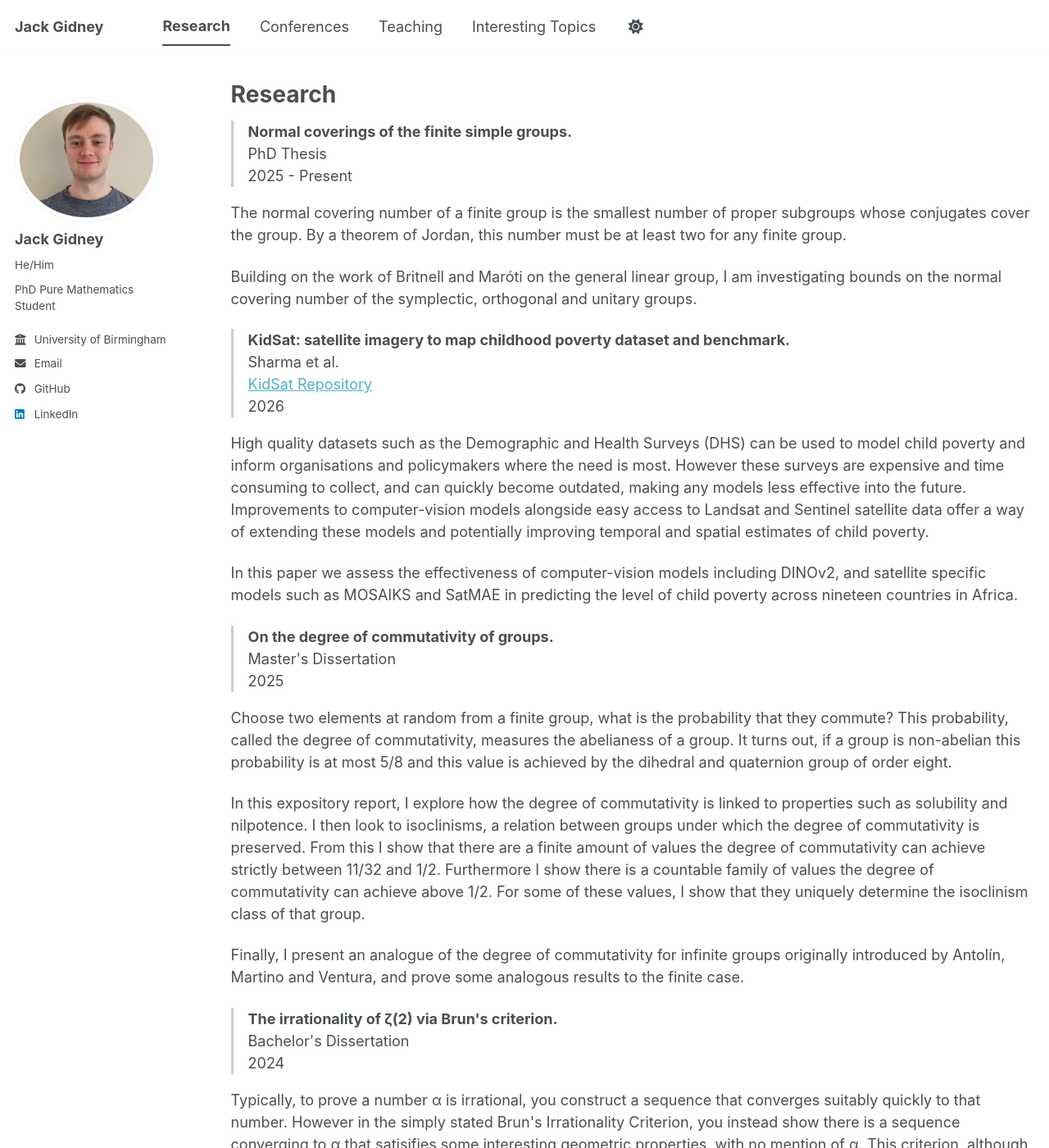
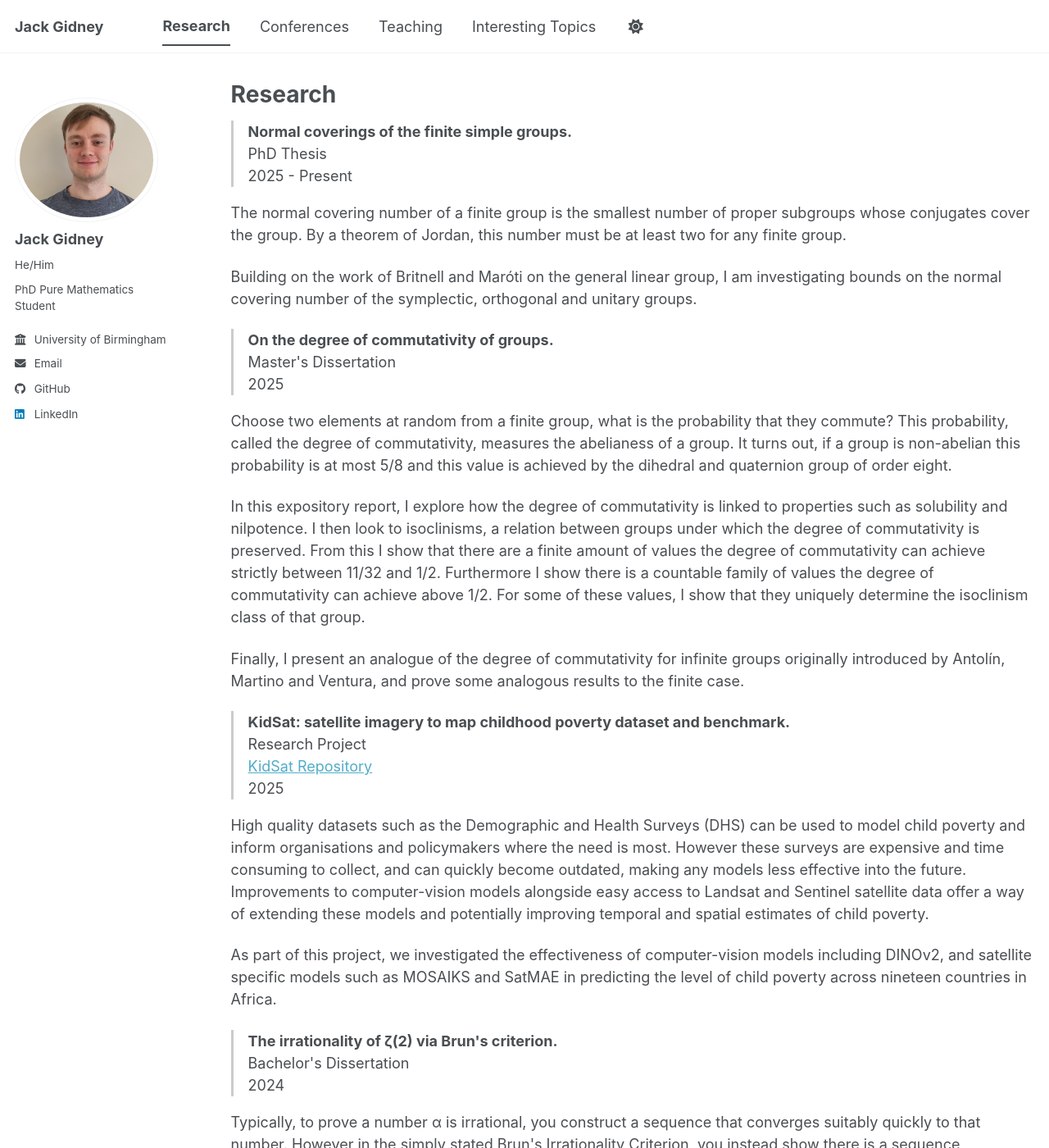
Before and after one commit to jgidney44/jgidney44.github.io, a Jekyll site: the page built from _pages/research.html, in a window 1280 px wide and 1400 px high. Shown: the whole window at 82% size. Built offline with Jekyll 4.4.1, drawn with Linux system fonts in a browser that asks for light colours; a script bundle is joined from its source files by our own code; library files that are not in the unit come from our copies; some of the changed lines change nothing that is shown.

Commit message:
Update research.html

```diff
--- a/_pages/research.html
+++ b/_pages/research.html
@@ -20,25 +20,6 @@ PhD Thesis
 
 
 <div class="research-item">
-<span class="research-title">KidSat: satellite imagery to map childhood poverty dataset and benchmark.</span>
-<br>
-Sharma et al.
-<br>
-<a href="https://github.com/MLGlobalHealth/KidSat">KidSat Repository</a>
-<br>
-2026
-</div>
-
-
-<p>High quality datasets such as the Demographic and Health Surveys (DHS) can be used to model child poverty and inform organisations and policymakers where the need is most. However these surveys are expensive and time consuming to collect, and
-can quickly become outdated, making any models less effective into the future. Improvements to computer-vision models alongside easy access to Landsat and Sentinel satellite data offer a way of extending these models and potentially improving
-temporal and spatial estimates of child poverty.</p>
-
-<p>In this paper we assess the effectiveness of computer-vision models including DINOv2, and satellite specific models such as MOSAIKS and SatMAE in predicting the
-level of child poverty across nineteen countries in Africa.</p>
-
-
-<div class="research-item">
 <span class="research-title">On the degree of commutativity of groups.</span>
 <br>
 Master's Dissertation
@@ -58,6 +39,25 @@ commutativity can achieve above 1/2. For some of these values, I show that they
 introduced by Antol&iacute;n, Martino and Ventura, and prove some analogous results to the finite case.</p>
 
 
+<div class="research-item">
+<span class="research-title">KidSat: satellite imagery to map childhood poverty dataset and benchmark.</span>
+<br>
+Research Project
+<br>
+<a href="https://github.com/MLGlobalHealth/KidSat">KidSat Repository</a>
+<br>
+2025
+</div>
+
+
+<p>High quality datasets such as the Demographic and Health Surveys (DHS) can be used to model child poverty and inform organisations and policymakers where the need is most. However these surveys are expensive and time consuming to collect, and
+can quickly become outdated, making any models less effective into the future. Improvements to computer-vision models alongside easy access to Landsat and Sentinel satellite data offer a way of extending these models and potentially improving
+temporal and spatial estimates of child poverty.</p>
+
+<p>As part of this project, we investigated the effectiveness of computer-vision models including DINOv2, and satellite specific models such as MOSAIKS and SatMAE in predicting the
+level of child poverty across nineteen countries in Africa.</p>
+
+
 
 <div class="research-item">
 <span class="research-title">The irrationality of &zeta;(2) via Brun's criterion.</span>
```
